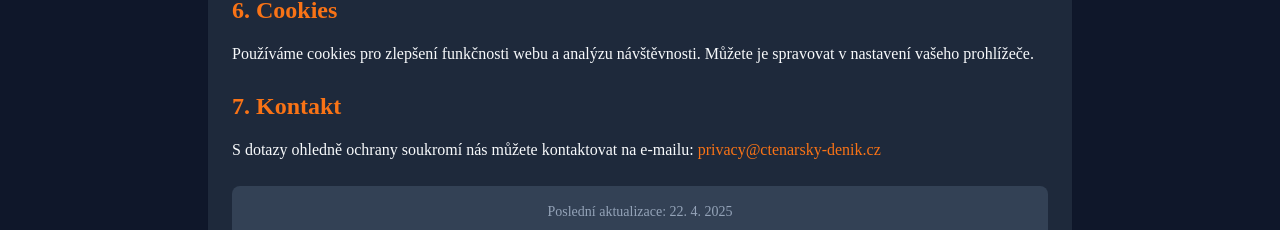
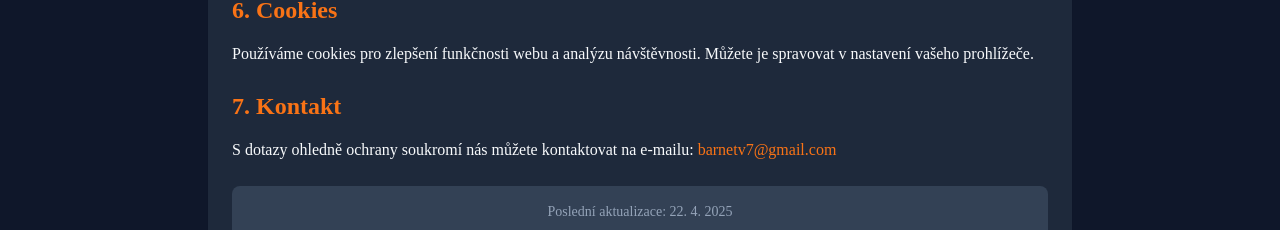
Before and after one commit to VilemB/ectenarak, a Next.js app: page /legal/soukromi in a window 1280 px wide. Shown: the part 1270-1500 px from the top of the page. Built offline with nearby package versions, Linux system fonts and the light colour scheme; no server answers.

Commit message:
Improved button and email replaced

```diff
--- a/src/app/legal/soukromi/page.tsx
+++ b/src/app/legal/soukromi/page.tsx
@@ -105,10 +105,10 @@ export default function PrivacyPage() {
               S dotazy ohledně ochrany soukromí nás můžete kontaktovat na
               e-mailu:{" "}
               <a
-                href="mailto:privacy@ctenarsky-denik.cz"
+                href="mailto:barnetv7@gmail.com"
                 className="text-orange-500 hover:text-orange-600"
               >
-                privacy@ctenarsky-denik.cz
+                barnetv7@gmail.com
               </a>
             </p>
           </section>
--- a/src/components/ContactForm.tsx
+++ b/src/components/ContactForm.tsx
@@ -99,7 +99,7 @@ export default function ContactForm() {
             <Button
               variant="outline"
               size="sm"
-              className="w-full group"
+              className="w-full group hover:bg-muted/50 hover:text-foreground"
               asChild
             >
               <Link href="mailto:barnetv7@gmail.com">
@@ -132,7 +132,7 @@ export default function ContactForm() {
             <Button
               variant="outline"
               size="sm"
-              className="w-full group"
+              className="w-full group hover:bg-muted/50 hover:text-foreground"
               asChild
             >
               <Link
```
